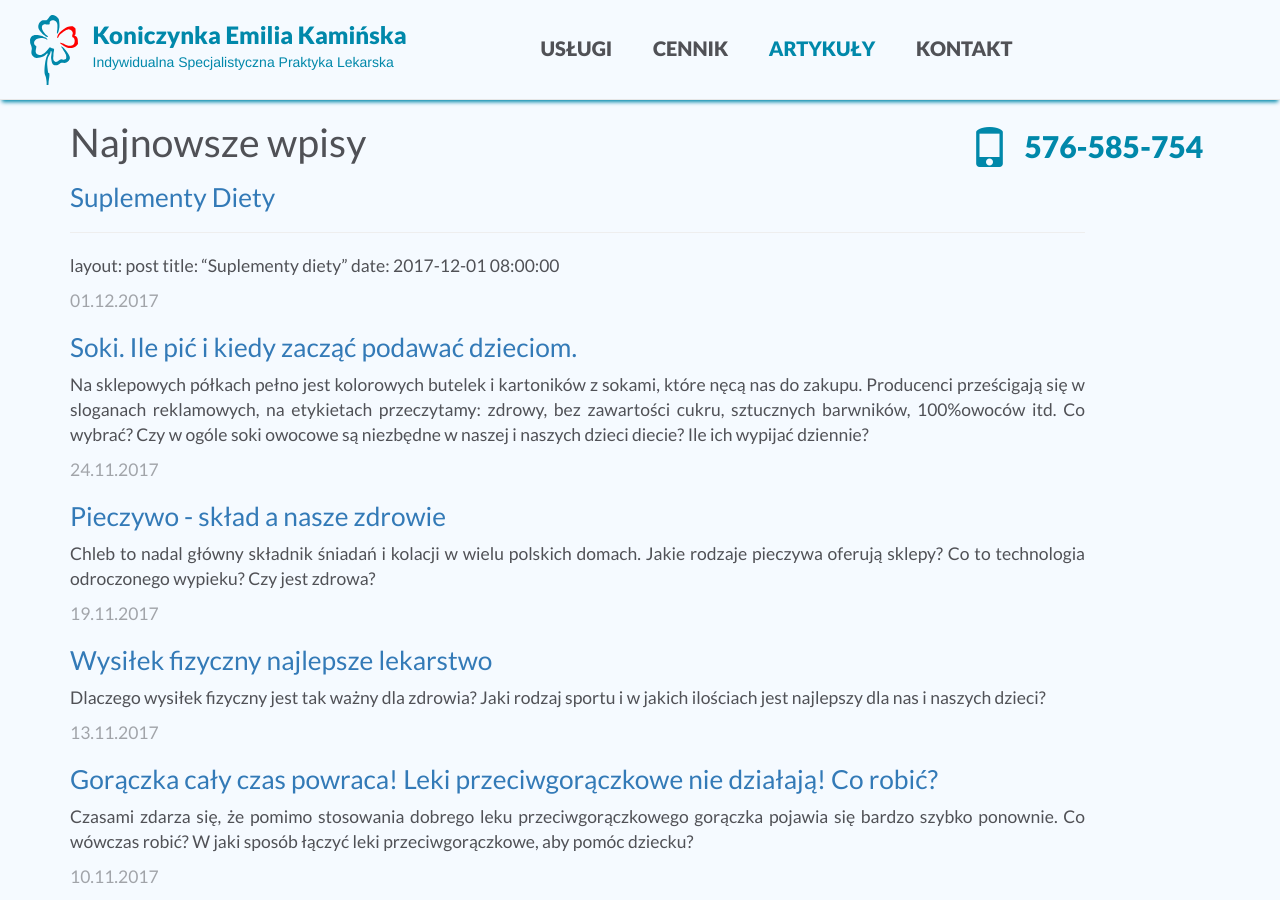
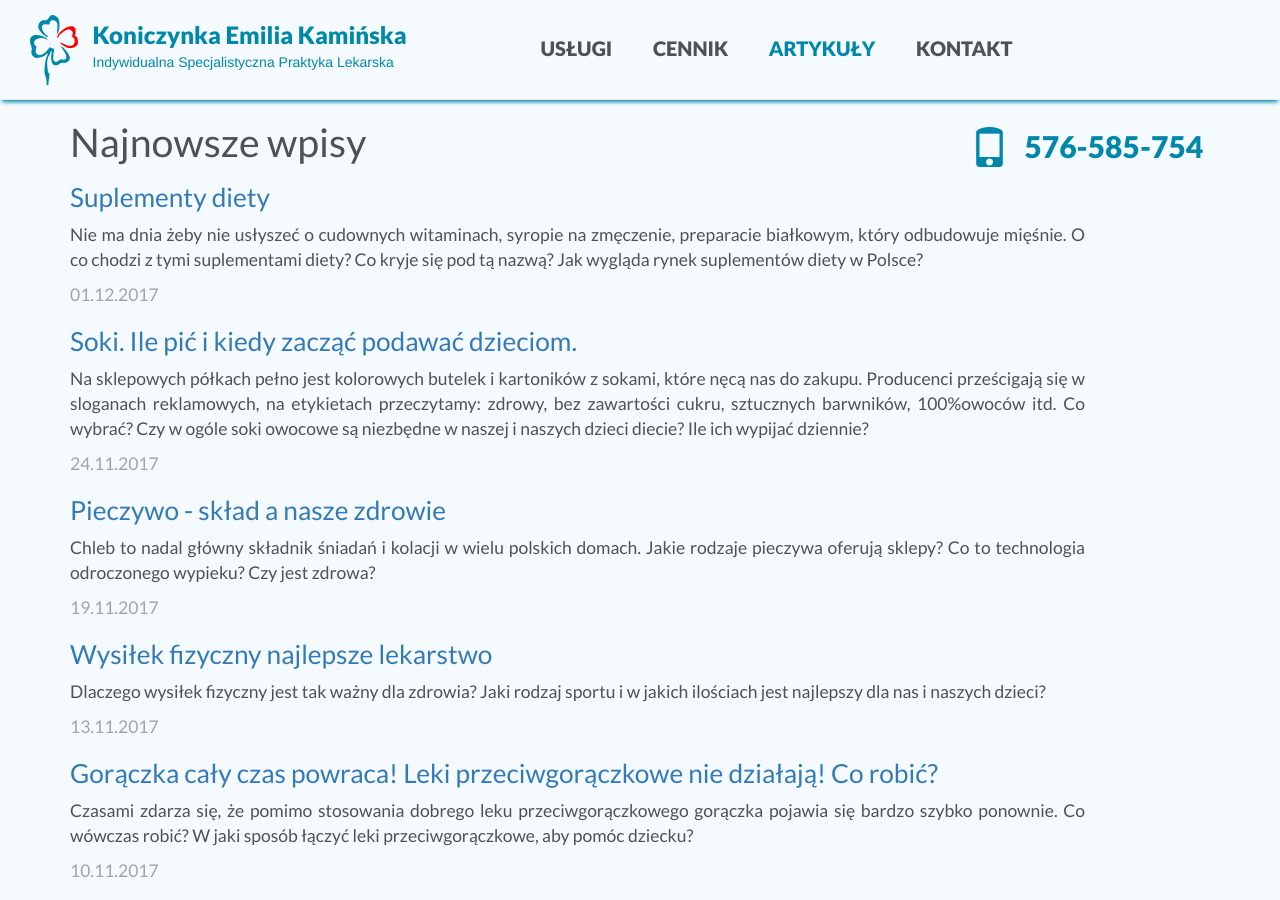
Before and after one commit to kardigen/koniczynka-med.guthub.io, a Jekyll site: the page built from blog.html, in a window 1280 px wide and 900 px high. Built offline with Jekyll 4.4.1, drawn with Linux system fonts in a browser that asks for light colours.

Commit message:
update - suplementy

```diff
--- a/_posts/2017-11-18-pieczywo.markdown
+++ b/_posts/2017-11-18-pieczywo.markdown
@@ -20,7 +20,7 @@ Niestety nie jest z tym najlepiej. O ile tradycyjne piekarnie, gdzie nie ma hurt
 {:.R24}
 ## Co to jest pieczywo z odroczonego wypieku? Czy supermarkety i dyskonty naprawdę oferują nam świeże bułki i chleb?
 
-Wyróżniamy dwa rodzaje odroczonego wypieku. Pierwszy polega na mrożeniu już wcześniej uformowanych, czasem wstępnie upieczonych, bułek lub chlebów. Druga na mrożeniu samego ciasta przed formowaniem, ale już po wyrośnięciu. To właśnie pieczywo tego rodzaju jest oferowane w supermarketach, nie ma tam piekarzy, którzy mieszają mąkę z wodą i pozostałymi składnikami, tylko pracownicy, którzy wkładają do pieca najczęściej już wstępnie uformowane i zamrożone pieczywo. Niech Was nie zwiodą slogany typu "Świeże pieczywo", "Wypiekamyna miejscu".
+Wyróżniamy dwa rodzaje odroczonego wypieku. Pierwszy polega na mrożeniu już wcześniej uformowanych, czasem wstępnie upieczonych, bułek lub chlebów. Druga na mrożeniu samego ciasta przed formowaniem, ale już po wyrośnięciu. To właśnie pieczywo tego rodzaju jest oferowane w supermarketach, nie ma tam piekarzy, którzy mieszają mąkę z wodą i pozostałymi składnikami, tylko pracownicy, którzy wkładają do pieca najczęściej już wstępnie uformowane i zamrożone pieczywo. Niech Was nie zwiodą slogany typu "Świeże pieczywo", "Wypiekamy na miejscu".
 
 **Czy tego typu pieczywo jest zdrowe? Jaki jest jego skład?**
 
--- a/_posts/2017-12-01-suplementy-diety.markdown
+++ b/_posts/2017-12-01-suplementy-diety.markdown
@@ -1,4 +1,3 @@
-
 ---
 layout: post
 title:  "Suplementy diety"
```
